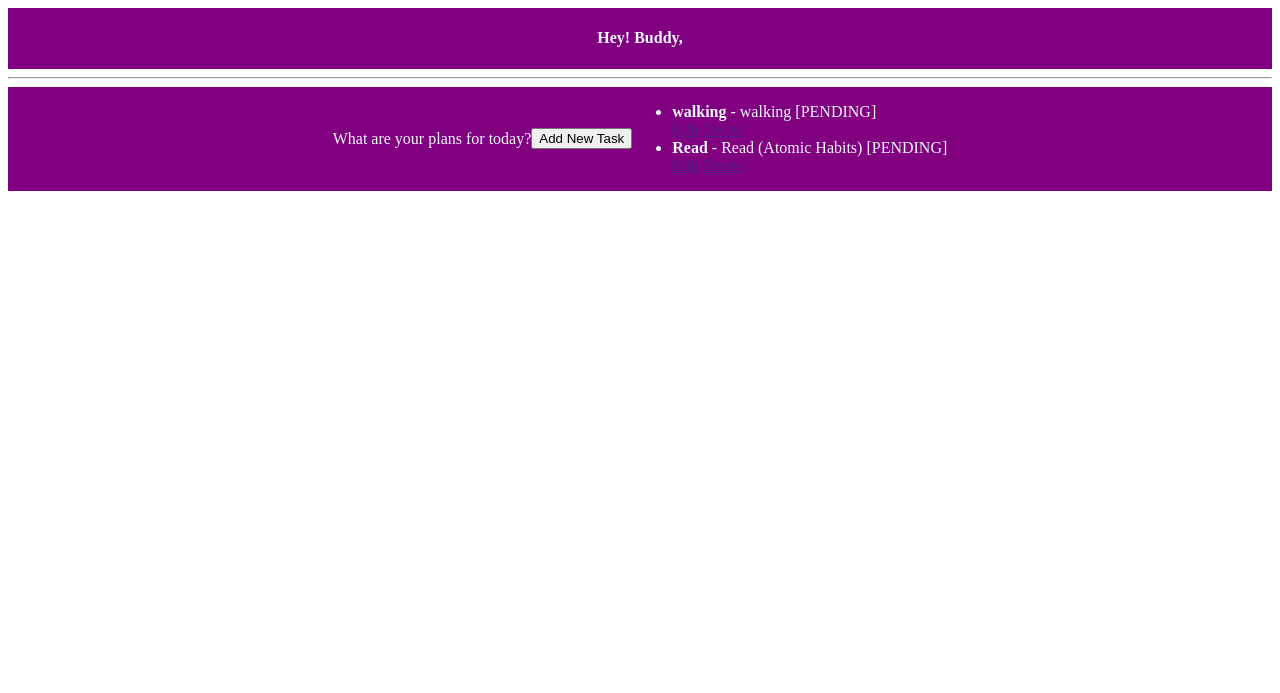
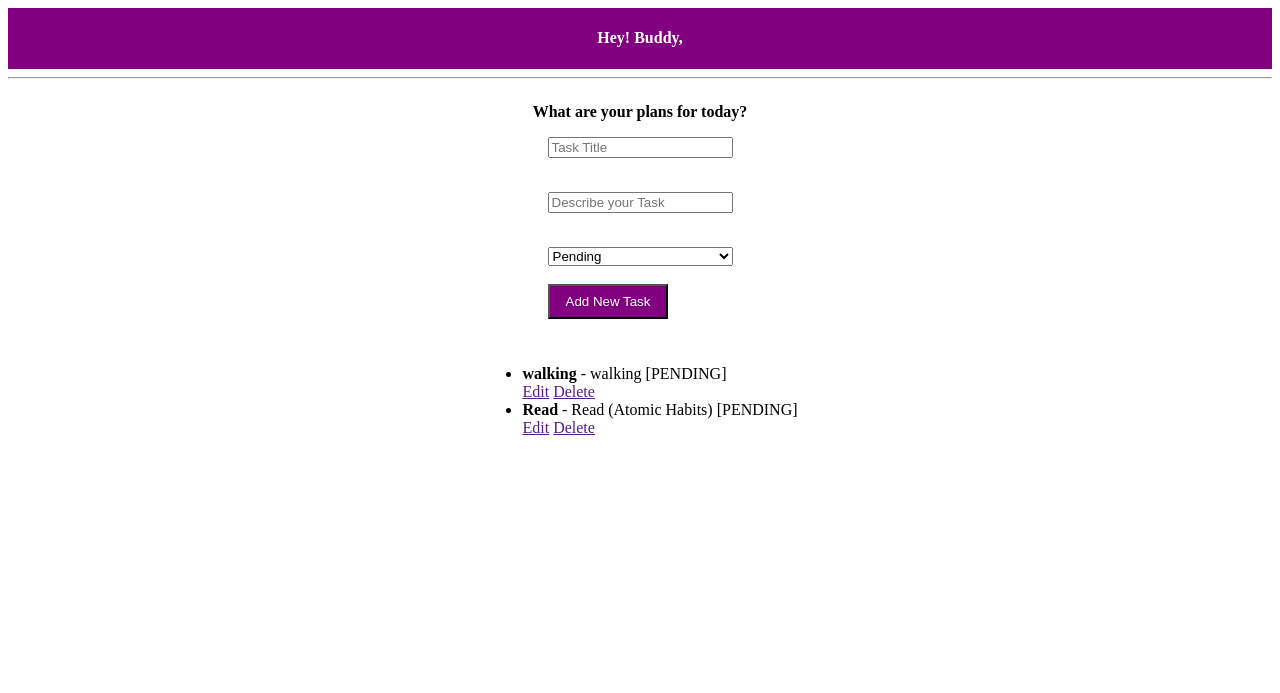
Before and after one commit to thasniabbas76/todo, a Django app: page / in a window 1280 px wide. Shown: the top 693 px of the page. Run offline with Django 5.2, Linux system fonts and the light colour scheme; data comes from the database, SQL or seed files in the repository; both versions use the stored data as it was after the commit.

Commit message:
set views.py, index.html and styles.css

```diff
--- a/templates/index.html
+++ b/templates/index.html
@@ -12,10 +12,24 @@
     <div class="body-headline">
     <h4>Hey! Buddy,</h4>
     </div><hr>
-    <clas class="body-content">
-    <p>What are your plans for today? </p>
-    <button>Add New Task</button>
+    <div class="body-content">
+    <p><strong>What are your plans for today? </strong></p>
+    <form method="POST" class="add-task-form">
+        {% csrf_token %}
+        <input type="text" name="title" placeholder="Task Title" required><br>
+        <input type="text" name="description" placeholder="Describe your Task" required><br>
+        <select name="status">
+            <option value="PENDING">Pending</option>
+            <option value="IN_PROGRESS">In Progress</option>
+            <option value="COMPLETED">Completed</option>
+        </select>
+
+        <div class="add-task">
+            <button type="submit">Add New Task</button>
+        </div>
+    </form>
     {% if tasks %}
+
     <ul class="tasks-list">
         {% for task in tasks %}
             <li class="task-item">
--- a/todoapp/static/todoapp/styles.css
+++ b/todoapp/static/todoapp/styles.css
@@ -14,13 +14,39 @@ body, html{
     justify-content: center;
     margin: 0 auto;
     background-color: purple;
-    color: aliceblue;
+    color: white;
 }
 .body-content {
     flex: 1;
     display: flex;
+    flex-direction: column;
     align-items: center;
     justify-content: center;
+    color: black;
+}
+.add-task {
+    margin: 10px 0;
+}
+.add-task-form {
+    display: flex;
+    flex-direction: column;
+    gap: 8px;
+    margin-bottom: 20px;
+    border: black;
+    border-radius: 5px;
+}
+.form-select,.form-input{
+    border: 1px solid black;
+    padding: 8px;
+    width: 100%;
+    box-sizing: border-box;
+    border-radius: 4px;
+    margin-bottom: 10px;
+
+}
+.add-task button{
+    padding: 8px 16px;
     background-color: purple;
-    color: aliceblue;
+    color: white;
+    display: block;
 }
--- a/todoapp/views.py
+++ b/todoapp/views.py
@@ -1,8 +1,16 @@
-from django.shortcuts import render
+from django.shortcuts import render, redirect
 from django.http import HttpResponse
 from .models import Task
 
 # Create your views here.
 def index(request):
+    if request.method == 'POST':
+        title = request.POST.get('title')
+        description = request.POST.get('description')
+        status = request.POST.get('status','PENDING')
+
+        if title and description:
+            Task.objects.create(title=title,description=description)
+            return redirect('index')
     tasks = Task.objects.all()
     return render(request, "index.html", {'tasks':tasks})
```
Also changed, not shown: db.sqlite3, todoapp/migrations/0001_initial.py.
